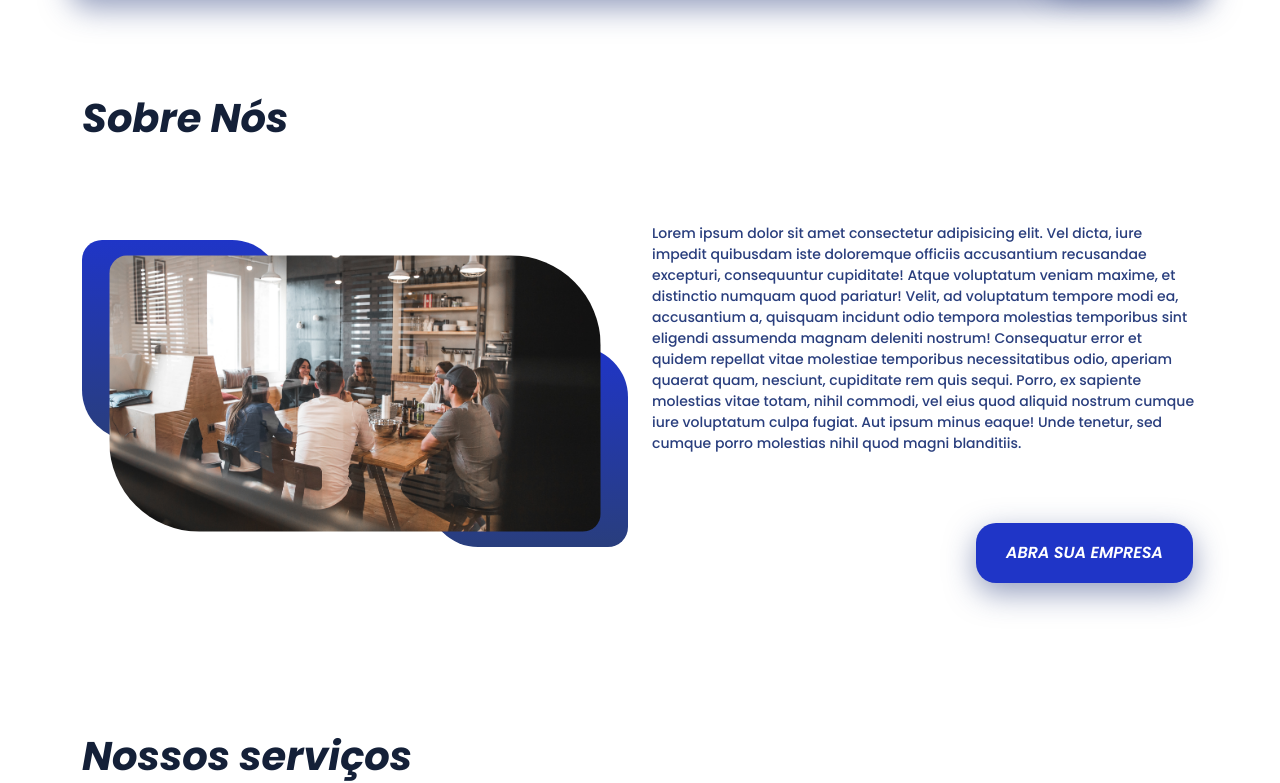
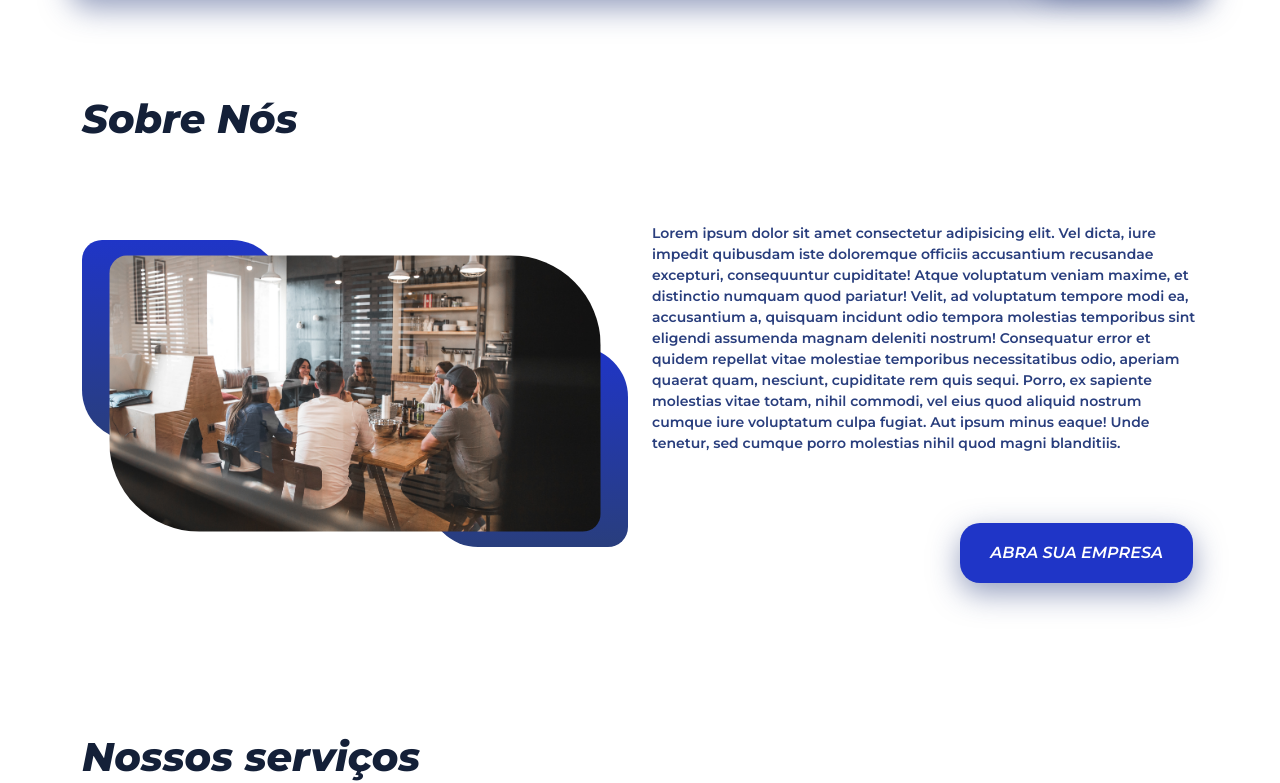
Before and after one commit to renatogsantos/otec-site, a Next.js app: page / in a window 1280 px wide. Shown: the part 837-1620 px from the top of the page. Built offline with nearby package versions, Linux system fonts and the light colour scheme.

Commit message:
teste de font

```diff
--- a/styles/globals.scss
+++ b/styles/globals.scss
@@ -1,4 +1,4 @@
-@import url('https://fonts.googleapis.com/css2?family=Poppins:ital,wght@0,100;0,200;0,300;0,400;0,500;0,600;0,700;0,800;0,900;1,100;1,200;1,300;1,400;1,500;1,600;1,700;1,800;1,900&display=swap');
+@import url('https://fonts.googleapis.com/css2?family=Montserrat:ital,wght@0,100;0,200;0,300;0,400;0,500;0,600;0,700;0,800;0,900;1,100;1,200;1,300;1,400;1,500;1,600;1,700;1,800;1,900&display=swap');
 @import "~bootstrap/scss/bootstrap";
 @import "./colors.scss";
 @import "./typography.scss";
@@ -15,7 +15,7 @@
 }
 
 body {
-  font-family: 'Poppins';
+  font-family: 'Montserrat', sans-serif;
 }
 
 .hero-1 {
--- a/styles/typography.scss
+++ b/styles/typography.scss
@@ -1,6 +1,6 @@
 .title-primary {
   font-style: italic;
-  font-weight: 700;
+  font-weight: 800;
   font-size: 40px;
   line-height: 49px;
   display: flex;
@@ -10,7 +10,7 @@
 
 .p-14 {
   font-style: normal;
-  font-weight: 500;
+  font-weight: 600;
   font-size: 14px;
   line-height: auto;
   display: flex;
@@ -21,7 +21,7 @@
 
 .p-16 {
   font-style: normal;
-  font-weight: 500;
+  font-weight: 600;
   font-size: 16px;
   line-height: auto;
   display: flex;
```
